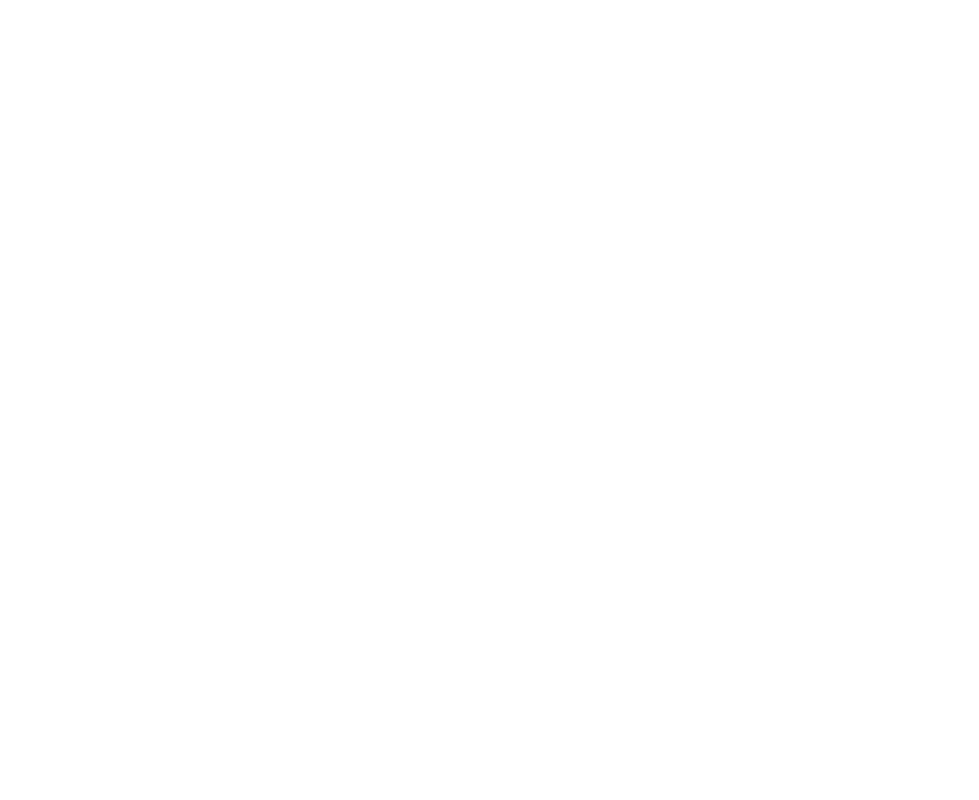
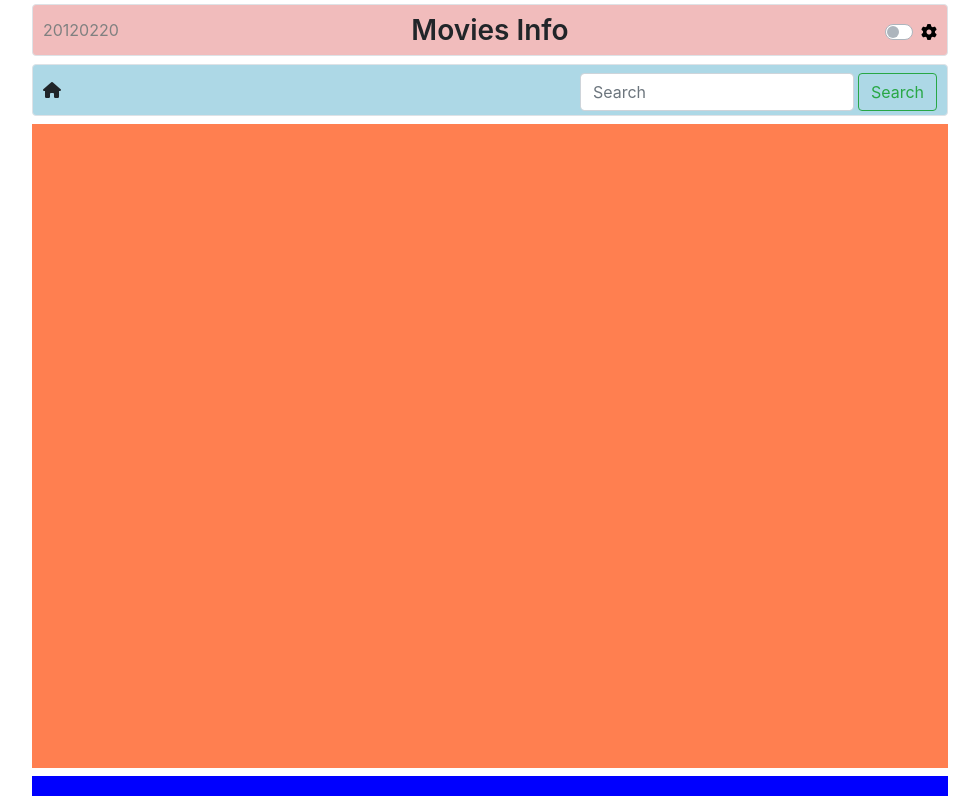
Before and after one commit to teri1712/web-BTCN2, a Vue app: page / in a window 1280 px wide. Shown: the whole page, without its empty margins (150-1129 px from the left). Built offline with nearby package versions, Linux system fonts and the light colour scheme.

Commit message:
layout+headr+nav

```diff
--- a/index.html
+++ b/index.html
@@ -8,6 +8,12 @@
       rel="stylesheet"
       href="https://cdnjs.cloudflare.com/ajax/libs/bootstrap-icons/1.7.1/font/bootstrap-icons.min.css"
     />
+
+    <link
+      rel="stylesheet"
+      href="https://cdnjs.cloudflare.com/ajax/libs/font-awesome/6.6.0/css/all.min.css"
+    />
+
     <link
       rel="stylesheet"
       href="https://stackpath.bootstrapcdn.com/bootstrap/4.5.2/css/bootstrap.min.css"
@@ -15,8 +21,6 @@
     <script src="https://code.jquery.com/jquery-3.7.1.min.js"></script>
     <script src="https://code.jquery.com/ui/1.14.0/jquery-ui.min.js"></script>
   </head>
-  <body>
-    <div id="app"></div>
-    <script type="module" src="/src/main.js"></script>
-  </body>
+  <body></body>
+  <script type="module" src="/src/main.js"></script>
 </html>
--- a/src/App.vue
+++ b/src/App.vue
@@ -1,2 +1,24 @@
-<script></script>
-<template></template>
+<script>
+import Header from './components/Header.vue'
+import Nav from './components/Nav.vue'
+import Middle from './components/Middle.vue'
+import Footer from './components/Footer.vue'
+export default {
+  data() {
+    return {}
+  },
+  methods: {},
+  components: {
+    Header,
+    Nav,
+    Middle,
+    Footer,
+  },
+}
+</script>
+<template>
+  <Header />
+  <Nav />
+  <Middle />
+  <Footer />
+</template>
--- a/src/assets/styles.css
+++ b/src/assets/styles.css
@@ -0,0 +1,28 @@
+#middle {
+  background: coral;
+  flex: 1 0;
+}
+#footer {
+  flex: 0 0 20px;
+  background: blue;
+}
+
+body {
+  display: flex;
+  flex-direction: column;
+  margin-left: 50px;
+  margin-right: 50px;
+  height: 100%;
+}
+html {
+  width: 100%;
+  height: 100%;
+}
+
+@media (min-width: 1024px) {
+  body {
+    width: 924px;
+    margin-left: auto;
+    margin-right: auto;
+  }
+}
--- /dev/null
+++ b/src/components/Footer.vue
@@ -0,0 +1,10 @@
+<script>
+export default {
+  data() {
+    return {}
+  },
+}
+</script>
+<template>
+  <div id="footer" class="m-1"></div>
+</template>
--- /dev/null
+++ b/src/components/Header.vue
@@ -0,0 +1,71 @@
+<script>
+export default {
+  data() {
+    return {}
+  },
+  props: {
+    value: Boolean,
+  },
+  methods: {
+    updateTheme() {
+      this.$emit('input', !this.value)
+    },
+  },
+}
+</script>
+<template>
+  <div id="header" class="m-1 rounded border">
+    <div class="mssv">20120220</div>
+    <div class="switch-container">
+      <div class="custom-control custom-switch switch-inner-container">
+        <input
+          type="checkbox"
+          class="custom-control-input"
+          id="switch-button"
+          :checked="value"
+          @click.prevent="updateTheme"
+        />
+        <label class="custom-control-label" for="switch-button">
+          <i
+            :class="value ? 'fa-solid fa-moon' : 'fa-solid fa-gear'"
+            :style="{ color: value ? '#ffd43b' : 'black', 'vertical-align': 'bottom' }"
+          ></i>
+        </label>
+      </div>
+    </div>
+    <h3 class="movie-info">Movies Info</h3>
+  </div>
+</template>
+<style>
+#header {
+  padding-left: 10px;
+  padding-right: 10px;
+  flex: 0 0 50px;
+  background-color: rgb(241, 188, 188);
+  line-height: 50px;
+}
+.movie-info {
+  margin: 0 auto;
+  width: 200px;
+  line-height: 50px;
+  text-align: center;
+  clear: none;
+  font-weight: 600;
+}
+label {
+  line-height: 20px;
+  vertical-align: bottom;
+}
+.mssv {
+  float: left;
+  color: gray;
+}
+.switch-container {
+  float: right;
+}
+.switch-inner-container {
+  vertical-align: middle;
+  display: inline-block;
+  height: 20px;
+}
+</style>
--- /dev/null
+++ b/src/components/Middle.vue
@@ -0,0 +1,10 @@
+<script>
+export default {
+  data() {
+    return {}
+  },
+}
+</script>
+<template>
+  <div id="middle" class="m-1"></div>
+</template>
--- /dev/null
+++ b/src/components/Nav.vue
@@ -0,0 +1,39 @@
+<script>
+export default {
+  data() {
+    return {}
+  },
+}
+</script>
+<template>
+  <div id="nav" class="m-1 rounded border">
+    <div id="home">
+      <i class="fa-solid fa-house"></i>
+    </div>
+    <div class="search-container">
+      <form class="form-inline">
+        <input class="form-control" type="search" placeholder="Search" aria-label="Search" />
+        <button class="btn btn-outline-success my-2 my-sm-0 ml-1" type="submit">Search</button>
+      </form>
+    </div>
+  </div>
+</template>
+<style>
+#nav {
+  padding-left: 10px;
+  padding-right: 10px;
+  flex: 0 0 50px;
+  background-color: lightblue;
+  line-height: 50px;
+}
+#home {
+  float: left;
+  cursor: pointer;
+}
+.form-inline {
+  display: inline;
+}
+.search-container {
+  float: right;
+}
+</style>
--- a/src/main.js
+++ b/src/main.js
@@ -1,4 +1,5 @@
 import { createApp } from 'vue'
 import App from './App.vue'
+import './assets/styles.css'
 
-createApp(App).mount('#app')
+createApp(App).mount('body')
```
Also changed, not shown: public/moon.png (added).
